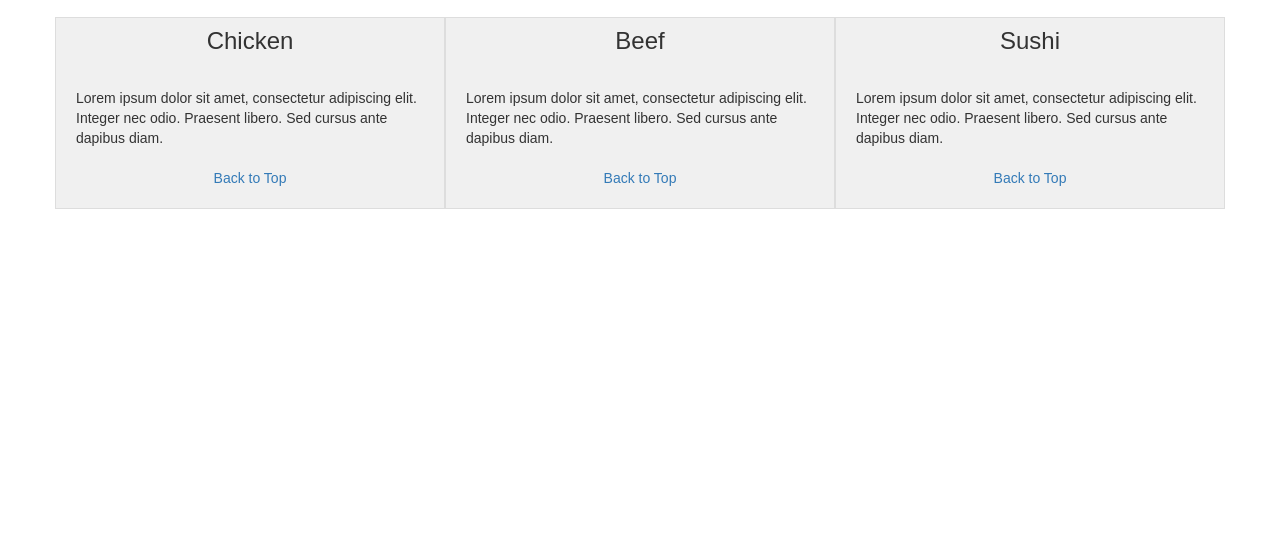
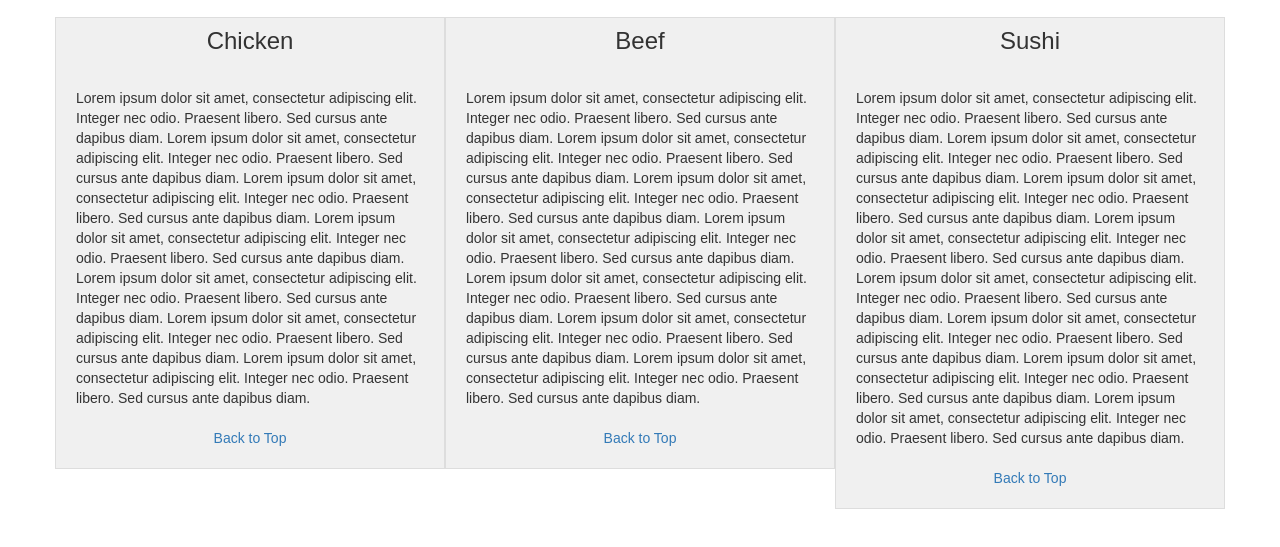
Before and after one commit to Rafaelaawar/JHU-Module-3-solution, a plain HTML site: page index.html in a window 1280 px wide. Shown: the part 185-732 px from the top of the page. Drawn offline with nearby package versions, Linux system fonts and the light colour scheme.

Commit message:
Update index.html

```diff
--- a/index.html
+++ b/index.html
@@ -7,7 +7,8 @@
   <link rel="stylesheet" href="https://maxcdn.bootstrapcdn.com/bootstrap/3.3.7/css/bootstrap.min.css">
   <link rel="stylesheet" href="styles.css">
 </head>
-<body>
+<body id="top">
+
 <nav class="navbar navbar-default">
   <div class="container-fluid">
     <div class="navbar-header">
@@ -34,17 +35,17 @@
   <div class="row">
     <div class="col-xs-12 col-sm-6 col-md-4 section" id="chicken">
       <h3 class="text-center">Chicken</h3>
-        <p>Lorem ipsum dolor sit amet, consectetur adipiscing elit. Integer nec odio. Praesent libero. Sed cursus ante dapibus diam.</p>
+      <p>Lorem ipsum dolor sit amet, consectetur adipiscing elit. Integer nec odio. Praesent libero. Sed cursus ante dapibus diam. Lorem ipsum dolor sit amet, consectetur adipiscing elit. Integer nec odio. Praesent libero. Sed cursus ante dapibus diam. Lorem ipsum dolor sit amet, consectetur adipiscing elit. Integer nec odio. Praesent libero. Sed cursus ante dapibus diam. Lorem ipsum dolor sit amet, consectetur adipiscing elit. Integer nec odio. Praesent libero. Sed cursus ante dapibus diam. Lorem ipsum dolor sit amet, consectetur adipiscing elit. Integer nec odio. Praesent libero. Sed cursus ante dapibus diam. Lorem ipsum dolor sit amet, consectetur adipiscing elit. Integer nec odio. Praesent libero. Sed cursus ante dapibus diam. Lorem ipsum dolor sit amet, consectetur adipiscing elit. Integer nec odio. Praesent libero. Sed cursus ante dapibus diam.</p>
       <a href="#top">Back to Top</a>
     </div>
     <div class="col-xs-12 col-sm-6 col-md-4 section" id="beef">
       <h3 class="text-center">Beef</h3>
-        <p>Lorem ipsum dolor sit amet, consectetur adipiscing elit. Integer nec odio. Praesent libero. Sed cursus ante dapibus diam.</p>
+      <p>Lorem ipsum dolor sit amet, consectetur adipiscing elit. Integer nec odio. Praesent libero. Sed cursus ante dapibus diam. Lorem ipsum dolor sit amet, consectetur adipiscing elit. Integer nec odio. Praesent libero. Sed cursus ante dapibus diam. Lorem ipsum dolor sit amet, consectetur adipiscing elit. Integer nec odio. Praesent libero. Sed cursus ante dapibus diam. Lorem ipsum dolor sit amet, consectetur adipiscing elit. Integer nec odio. Praesent libero. Sed cursus ante dapibus diam. Lorem ipsum dolor sit amet, consectetur adipiscing elit. Integer nec odio. Praesent libero. Sed cursus ante dapibus diam. Lorem ipsum dolor sit amet, consectetur adipiscing elit. Integer nec odio. Praesent libero. Sed cursus ante dapibus diam. Lorem ipsum dolor sit amet, consectetur adipiscing elit. Integer nec odio. Praesent libero. Sed cursus ante dapibus diam.</p>
       <a href="#top">Back to Top</a>
     </div>
     <div class="col-xs-12 col-sm-12 col-md-4 section" id="sushi">
       <h3 class="text-center">Sushi</h3>
-        <p>Lorem ipsum dolor sit amet, consectetur adipiscing elit. Integer nec odio. Praesent libero. Sed cursus ante dapibus diam.</p>
+      <p>Lorem ipsum dolor sit amet, consectetur adipiscing elit. Integer nec odio. Praesent libero. Sed cursus ante dapibus diam. Lorem ipsum dolor sit amet, consectetur adipiscing elit. Integer nec odio. Praesent libero. Sed cursus ante dapibus diam. Lorem ipsum dolor sit amet, consectetur adipiscing elit. Integer nec odio. Praesent libero. Sed cursus ante dapibus diam. Lorem ipsum dolor sit amet, consectetur adipiscing elit. Integer nec odio. Praesent libero. Sed cursus ante dapibus diam. Lorem ipsum dolor sit amet, consectetur adipiscing elit. Integer nec odio. Praesent libero. Sed cursus ante dapibus diam. Lorem ipsum dolor sit amet, consectetur adipiscing elit. Integer nec odio. Praesent libero. Sed cursus ante dapibus diam. Lorem ipsum dolor sit amet, consectetur adipiscing elit. Integer nec odio. Praesent libero. Sed cursus ante dapibus diam. Lorem ipsum dolor sit amet, consectetur adipiscing elit. Integer nec odio. Praesent libero. Sed cursus ante dapibus diam.</p>
       <a href="#top">Back to Top</a>
     </div>
   </div>
```
Lines whose indentation alone changed are shown as unchanged.
